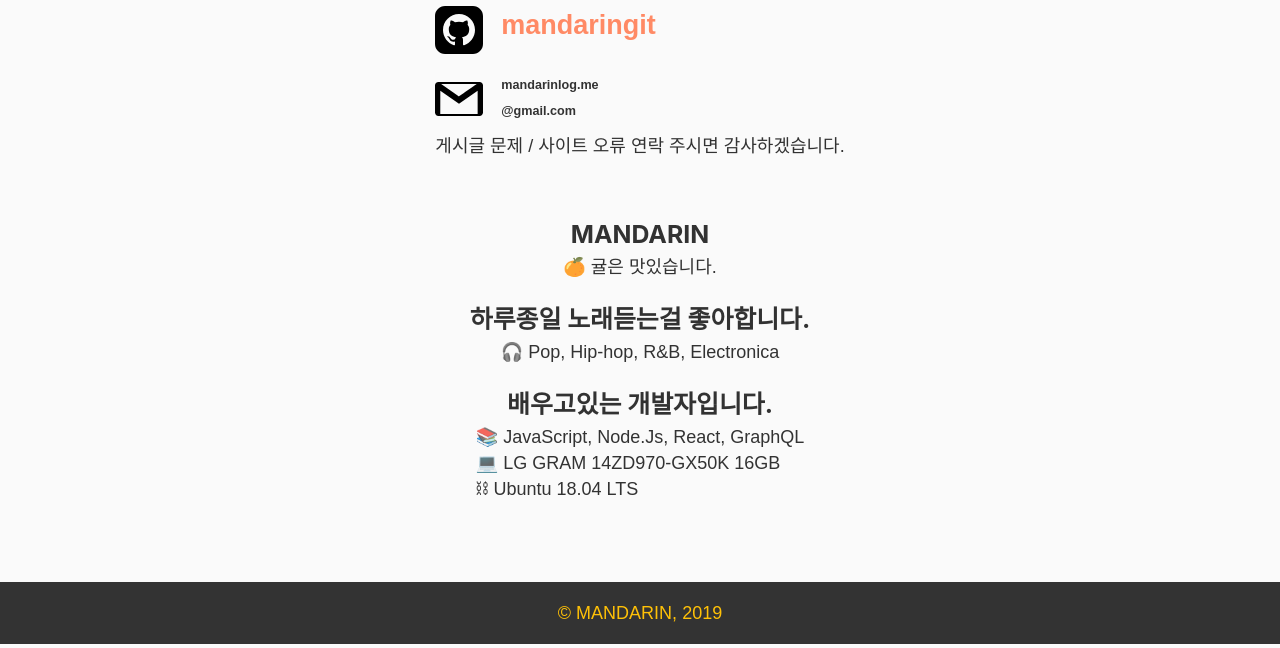
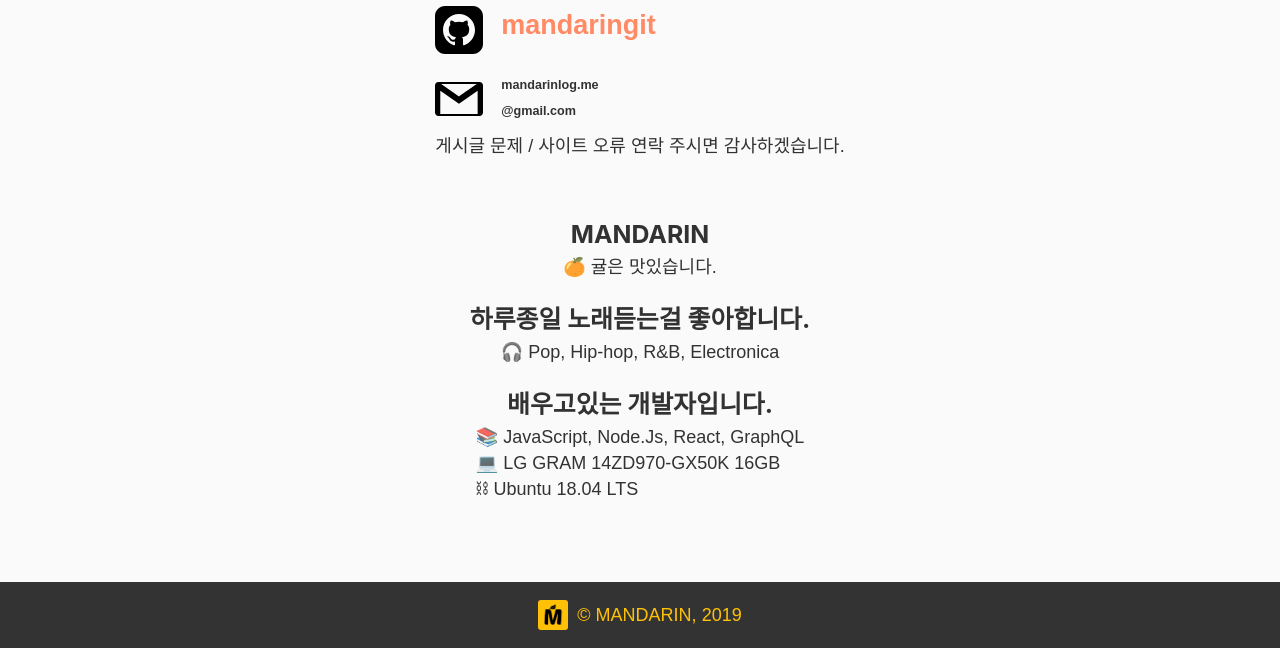
Before and after one commit to mandaringit/mandarinlog, a Gatsby site: page /about in a window 1280 px wide. Shown: the part 261-909 px from the top of the page. Built offline with nearby package versions, Linux system fonts and the light colour scheme; Gatsby itself is replaced by a stand-in of ours.

Commit message:
푸터 네비 스타일 수정

```diff
--- a/src/components/footer.js
+++ b/src/components/footer.js
@@ -6,11 +6,22 @@ const StyledFooter = styled.footer`
   background-color: ${props => props.theme.grayColor};
   display: flex;
   justify-content: center;
+  padding: 1rem;
+  align-items: center;
 `
 
 const FooterText = styled.div`
-  padding: 1rem;
   color: ${props => props.theme.mainColor};
+`
+
+const Logo = styled.div`
+  background-image: url(logo.png);
+  background-position: center;
+  background-size: cover;
+  width: 30px;
+  height: 30px;
+  margin-right: 0.5rem;
+  border-radius: 3px;
 `
 
 const Footer = () => {
@@ -25,6 +36,7 @@ const Footer = () => {
   `)
   return (
     <StyledFooter>
+      <Logo />
       <FooterText>
         © {data.site.siteMetadata.author}, {new Date().getFullYear()}
       </FooterText>
--- a/src/components/nav.js
+++ b/src/components/nav.js
@@ -6,6 +6,20 @@ const ExtendedNav = styled.nav`
   background-color: black;
   padding: 0.5rem;
   margin-bottom: 1rem;
+`
+
+const NavList = styled.div`
+  display: flex;
+  justify-content: center;
+  list-style-type: none;
+  margin: 0;
+  @media (min-width: 300px) {
+    flex-direction: column;
+    align-items: center;
+  }
+  @media (min-width: 768px) {
+    flex-direction: row;
+  }
 `
 
 // active 시, 색상변경
@@ -23,20 +37,6 @@ const NavLink = styled(Link).attrs({ activeClassName })`
   &.${activeClassName} {
     color: white;
     border-bottom: 1px solid white;
-  }
-`
-
-const NavList = styled.div`
-  display: flex;
-  justify-content: center;
-  list-style-type: none;
-  margin: 0;
-  @media (min-width: 300px) {
-    flex-direction: column;
-    align-items: center;
-  }
-  @media (min-width: 768px) {
-    flex-direction: row;
   }
 `
 
```
